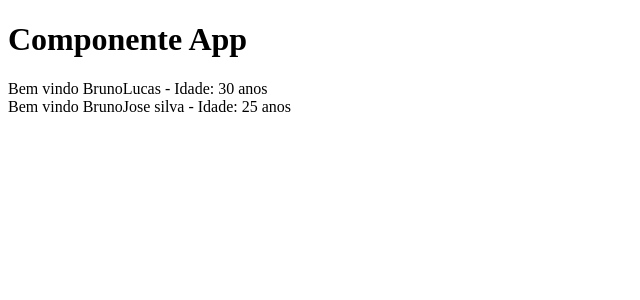
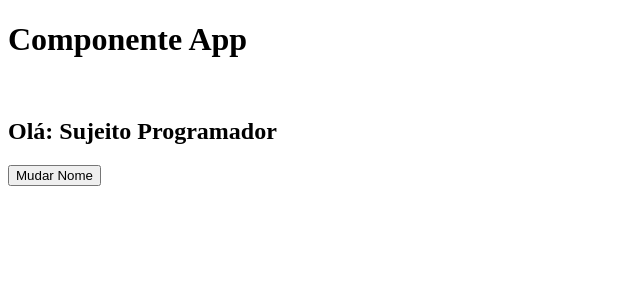
Before and after one commit to BrunoMazzoni2023/ReactJS, a React (Create React App) app: page / in a window 1280 px wide. Shown: the top 300 px of the page, without its empty margins (0-640 px from the left). Built offline with nearby package versions, Linux system fonts and the light colour scheme.

Commit message:
Trabalhando com useState

```diff
--- a/src/App.js
+++ b/src/App.js
@@ -1,15 +1,23 @@
+import { useState } from 'react'
+
 import Nome from "./components/Nome";
 
+
 function App() {
+  const [aluno, setAluno] = useState('Sujeito Programador')
+
+  function handleChangeName(nome){
+    setAluno(nome);
+  }
+
   return (
+    <div>
+    <h1>  Componente App </h1><br/>
+   <h2>Olá: {aluno} </h2>
+   <button onClick={ () => handleChangeName('Lucas oliveira') }>
+      Mudar Nome
+   </button>
 
-    <div>
-  <form>
-    <h1 className="container">  Componente App </h1>
-    <Nome aluno="Lucas" idade="30" />
-     <br/>
-    <Nome aluno="Jose silva" idade="25" />
-  </form>
     </div>
   );
 
```
